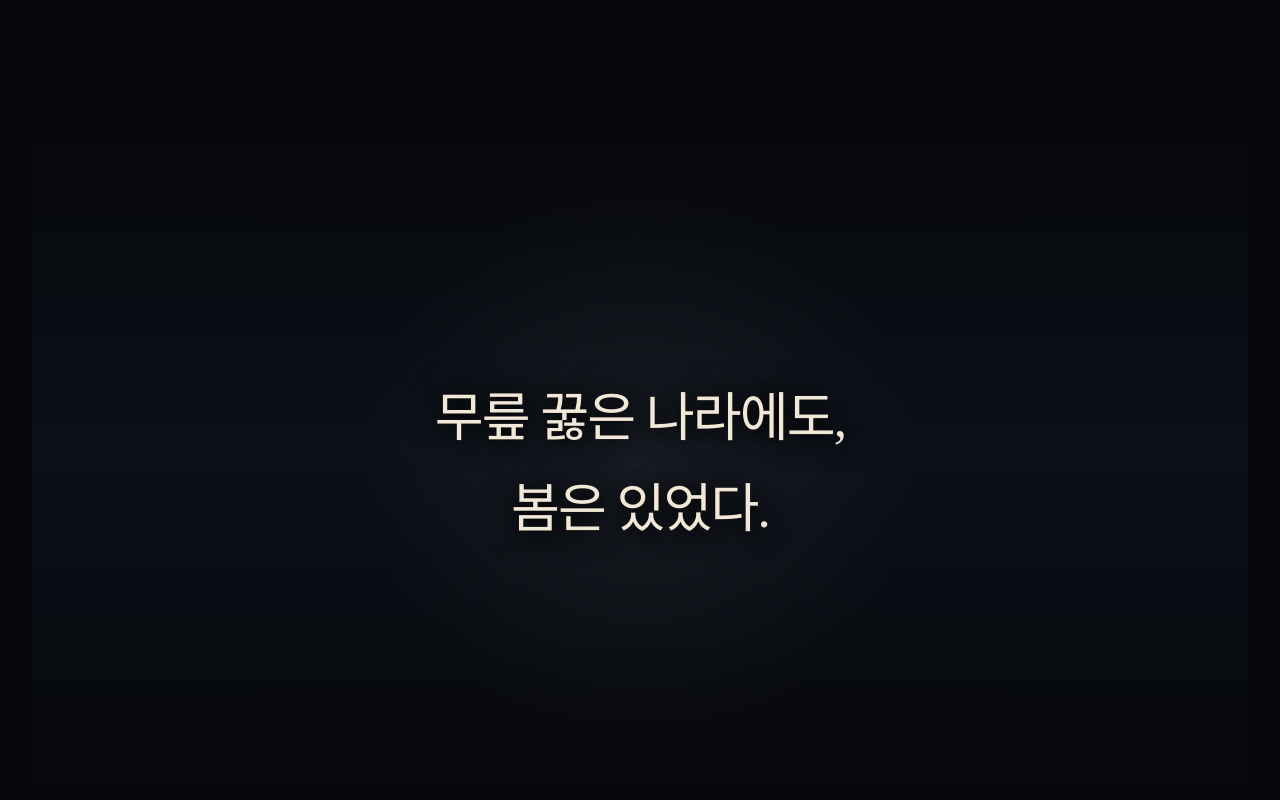
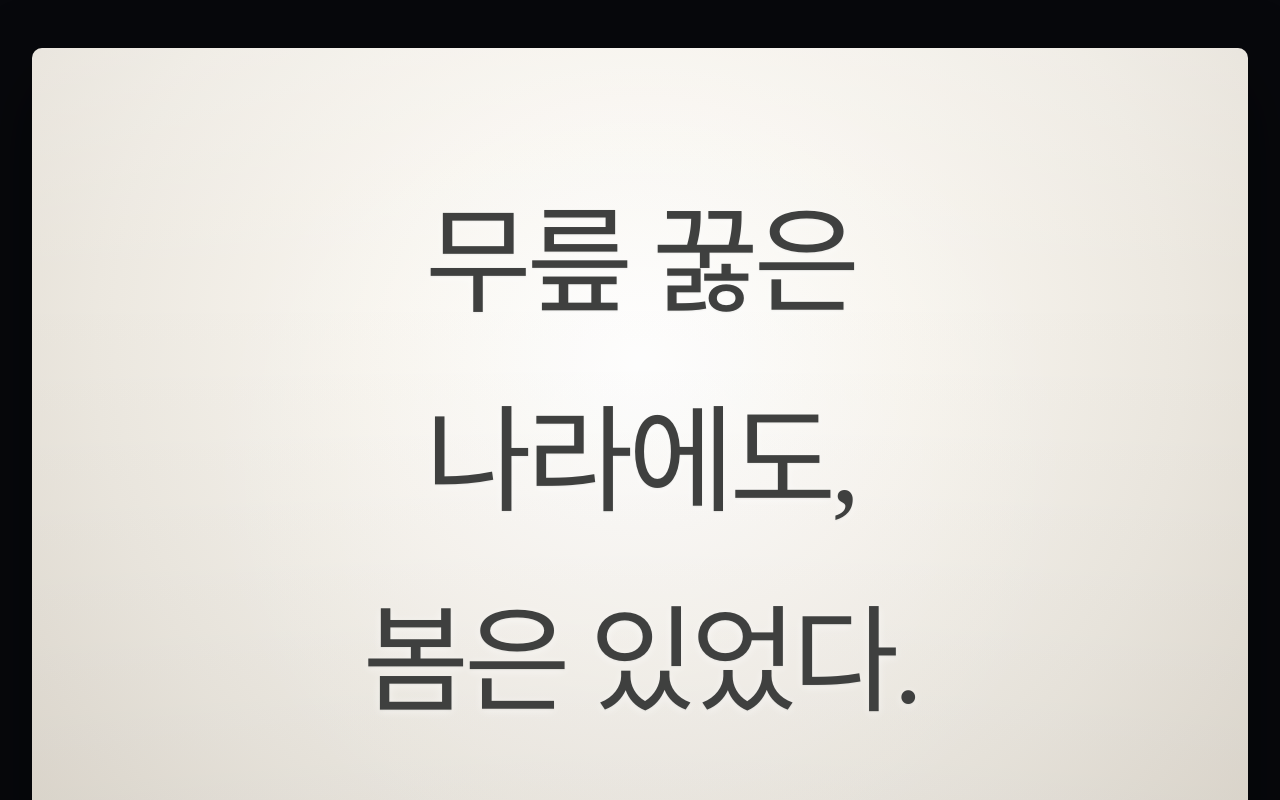
Before and after one commit to chorocmint-oss/perla_webtoon, a website: page index.html in a window 1280 px wide. Shown: the top 800 px of the page. Drawn offline with Linux system fonts and the light colour scheme.

Commit message:
Update styles.css

```diff
--- a/styles.css
+++ b/styles.css
@@ -184,3 +184,33 @@ body {
     padding: 24px 0 72px;
   }
 }
+
+.light-panel {
+  background:
+    radial-gradient(circle at 50% 38%, rgba(255,255,255,0.96) 0%, rgba(248,245,239,0.94) 34%, rgba(236,232,224,0.92) 68%, rgba(222,216,206,0.94) 100%),
+    linear-gradient(to bottom, #f7f3ec 0%, #ece7de 52%, #ddd7cb 100%);
+}
+
+.light-panel::before {
+  content: "";
+  position: absolute;
+  inset: 0;
+  background:
+    linear-gradient(to bottom, rgba(255,255,255,0.18), rgba(255,255,255,0) 28%, rgba(0,0,0,0.04) 100%),
+    radial-gradient(circle at center, rgba(255,255,255,0.22), transparent 62%);
+  pointer-events: none;
+}
+
+.text-dark {
+  color: #3f403f;
+  text-shadow:
+    0 2px 10px rgba(255,255,255,0.55),
+    0 1px 2px rgba(0,0,0,0.08);
+}
+
+.light-panel .text-center {
+  font-size: 116px;
+  line-height: 1.72;
+  letter-spacing: -0.045em;
+  padding: 220px 260px;
+}
```
